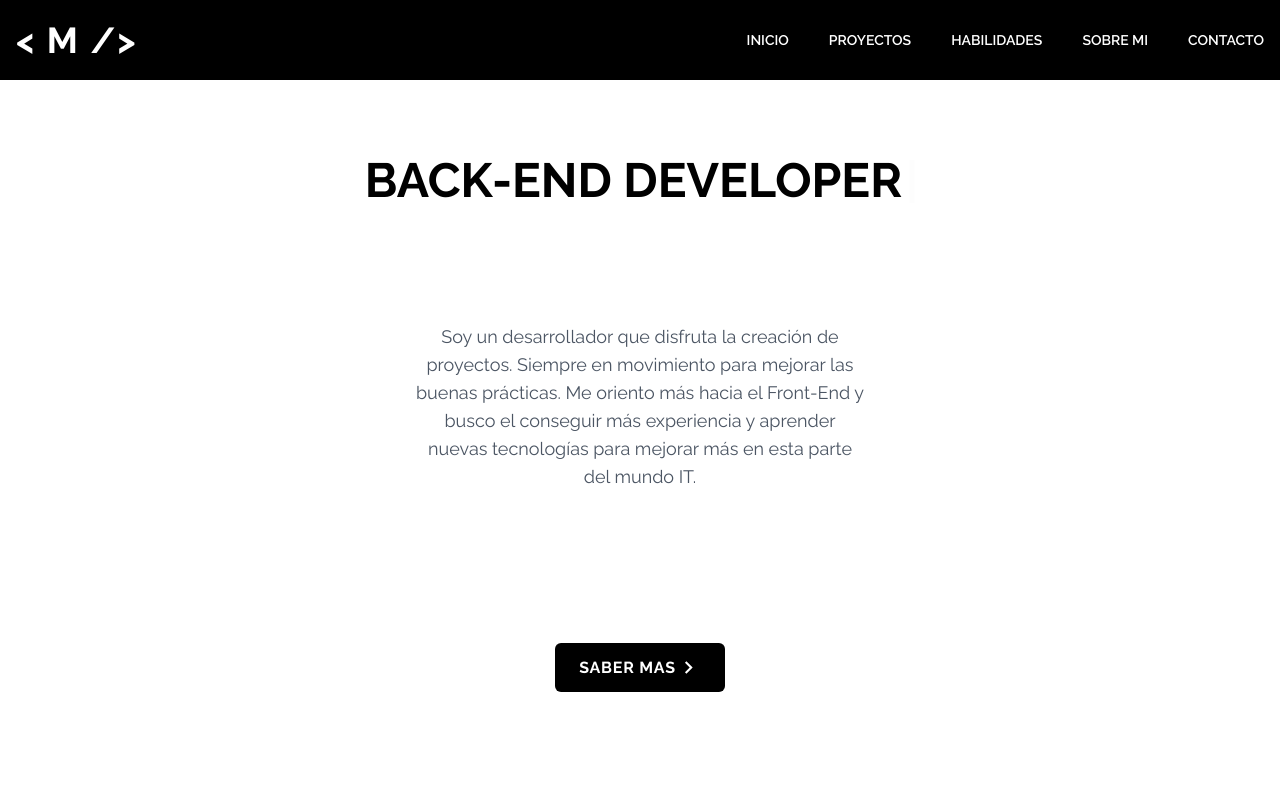
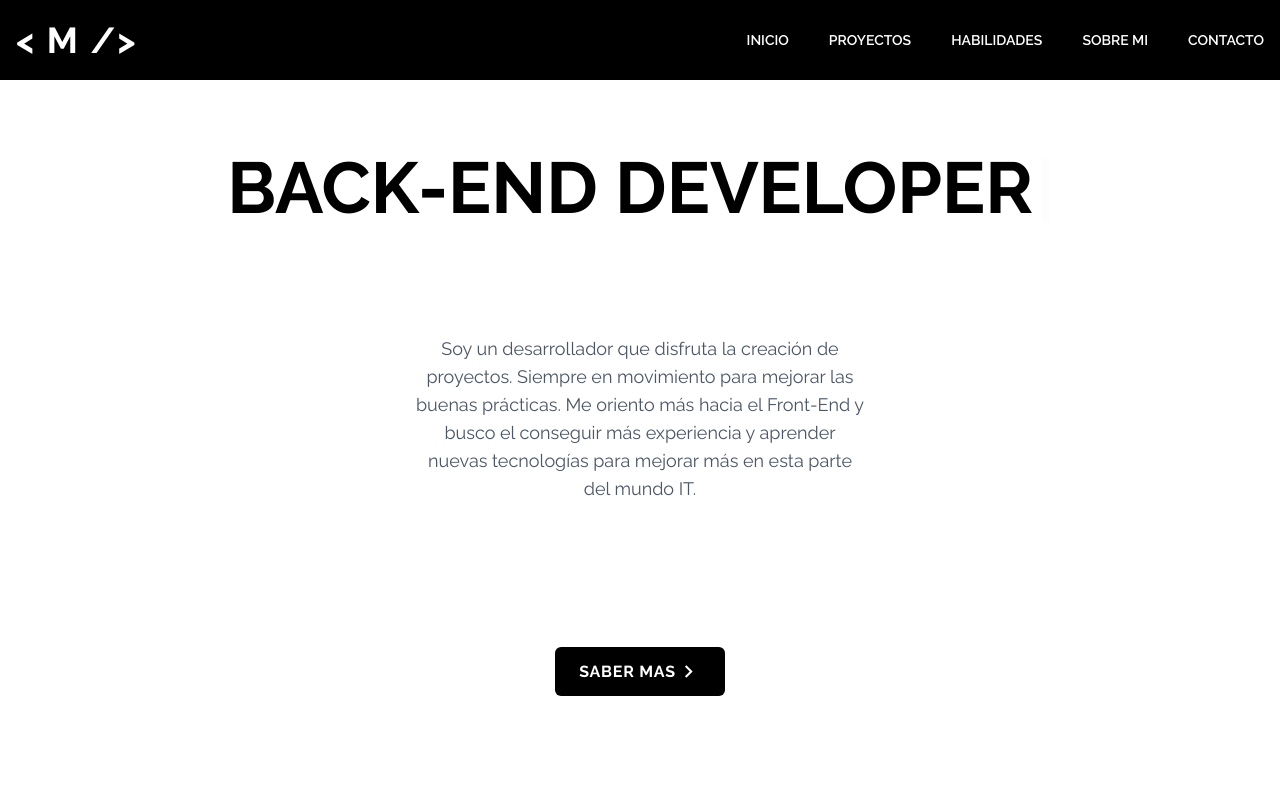
Before and after one commit to MaxiiMartins/p-maxiimartins, a Next.js app: page / in a window 1280 px wide. Shown: the top 800 px of the page. Built offline with nearby package versions, Linux system fonts and the light colour scheme.

Commit message:
Update HomePage.jsx

```diff
--- a/components/HomePage.jsx
+++ b/components/HomePage.jsx
@@ -16,7 +16,7 @@ const HomePage = () => {
         {/* <div className="w-96 h-96 sm:h-64 sm:w-44 mx-auto overflow-hidden rounded-xl">
           <Image src={me} alt="yo" />
         </div> */}
-        <h1 className="uppercase font-bold text-black text-7xl sm:text-5xl">
+        <h1 className="uppercase font-bold text-black md:text-7xl sm:text-5xl text-5xl">
           {text}
           <Cursor />
         </h1>
```
